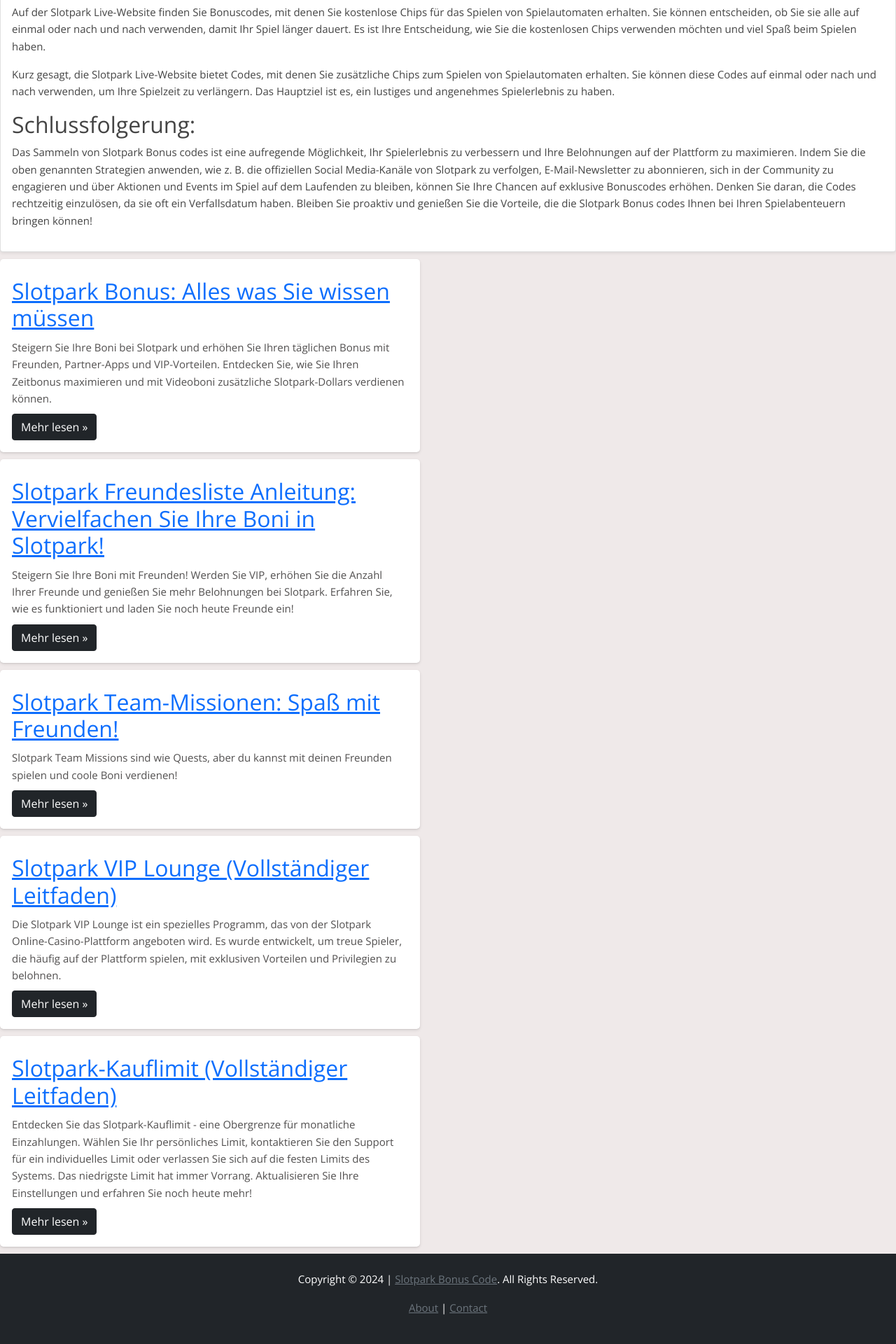
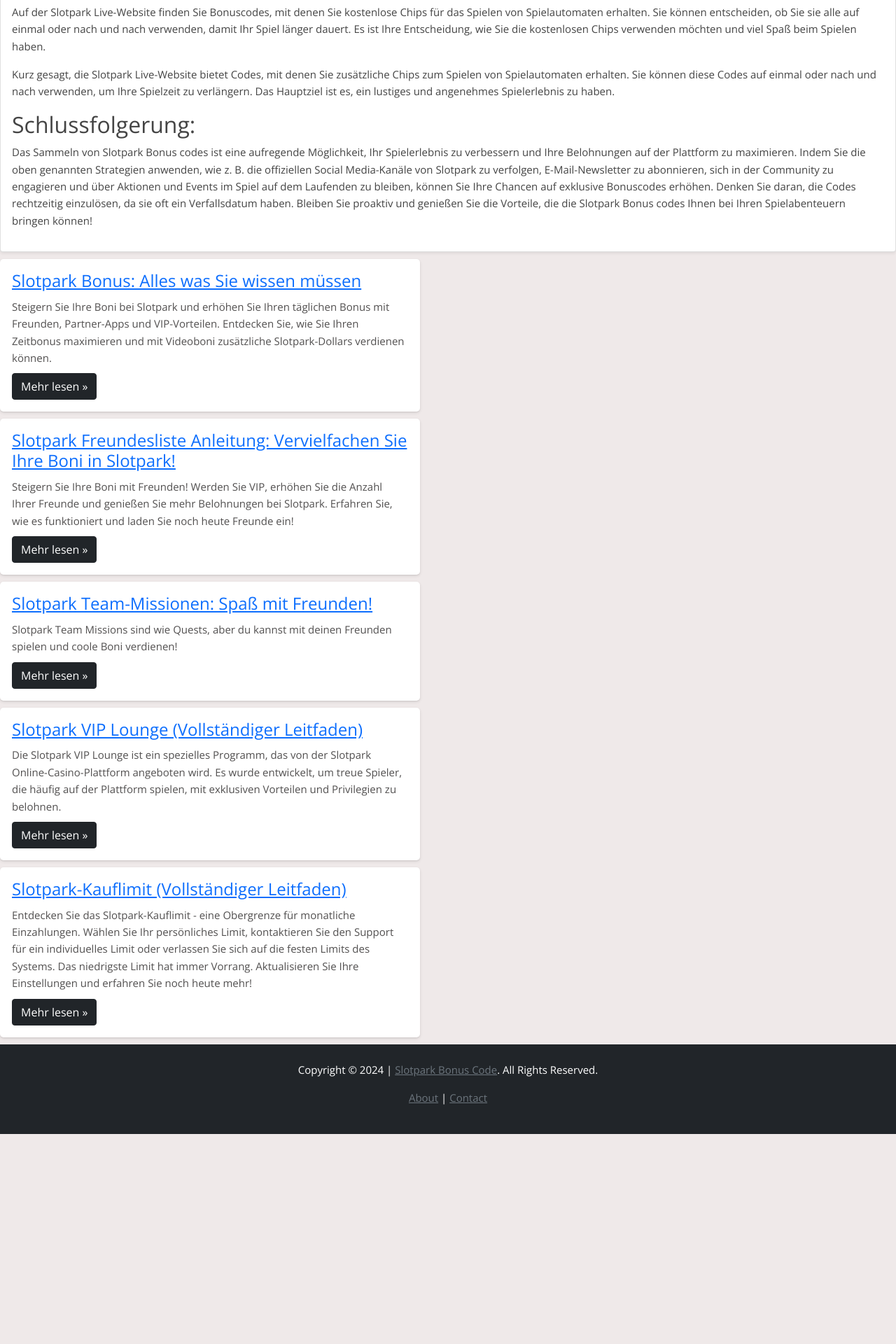
Before and after one commit to Prollad99/sbc-de, a Jekyll site: the page built from index.html, in a window 1280 px wide. Shown: the part 3580-5500 px from the top of the page at 70% size. Built offline with Jekyll 4.4.1, drawn with Linux system fonts in a browser that asks for light colours; after the commit the page ends 5200 px from its top, so only the background shows below that.

```diff
--- a/index.html
+++ b/index.html
@@ -268,7 +268,7 @@ Das Sammeln von Slotpark Bonus codes ist eine aufregende Möglichkeit, Ihr Spiel
 <div id="container">
      <div class="content">
         <a href="/2023/06/slotpark-bonus.html" >
-            <h2>Slotpark Bonus: Alles was Sie wissen müssen</h2>
+            <h4>Slotpark Bonus: Alles was Sie wissen müssen</h4>
 </a>
             <p>Steigern Sie Ihre Boni bei Slotpark und erhöhen Sie Ihren täglichen Bonus mit Freunden, Partner-Apps und VIP-Vorteilen. Entdecken Sie, wie Sie Ihren Zeitbonus maximieren und mit Videoboni zusätzliche Slotpark-Dollars verdienen können.</p>
 <a href="/2023/06/slotpark-bonus.html" >
@@ -278,7 +278,7 @@ Das Sammeln von Slotpark Bonus codes ist eine aufregende Möglichkeit, Ihr Spiel
 
         <div class="content">
         <a href="/2023/06/slotpark-freundesliste-anleitung.html" >
-        <h2>Slotpark Freundesliste Anleitung: Vervielfachen Sie Ihre Boni in Slotpark!</h2>
+        <h4>Slotpark Freundesliste Anleitung: Vervielfachen Sie Ihre Boni in Slotpark!</h4>
 </a>
         <p>Steigern Sie Ihre Boni mit Freunden! Werden Sie VIP, erhöhen Sie die Anzahl Ihrer Freunde und genießen Sie mehr Belohnungen bei Slotpark. Erfahren Sie, wie es funktioniert und laden Sie noch heute Freunde ein!</p>
 <a href="/2023/06/slotpark-freundesliste-anleitung.html" >
@@ -288,7 +288,7 @@ Das Sammeln von Slotpark Bonus codes ist eine aufregende Möglichkeit, Ihr Spiel
 
         <div class="content">
         <a href="/2023/06/slotpark-team-missionen.html" >
-        <h2>Slotpark Team-Missionen: Spaß mit Freunden!</h2>
+        <h4>Slotpark Team-Missionen: Spaß mit Freunden!</h4>
 </a>
         <p>Slotpark Team Missions sind wie Quests, aber du kannst mit deinen Freunden spielen und coole Boni verdienen!</p>
 <a href="/2023/06/slotpark-team-missionen.html" >
@@ -298,7 +298,7 @@ Das Sammeln von Slotpark Bonus codes ist eine aufregende Möglichkeit, Ihr Spiel
 
         <div class="content">
         <a href="/2023/06/slotpark-vip-lounge.html" >
-        <h2>Slotpark VIP Lounge (Vollständiger Leitfaden)</h2>
+        <h4>Slotpark VIP Lounge (Vollständiger Leitfaden)</h4>
 </a>
         <p>Die Slotpark VIP Lounge ist ein spezielles Programm, das von der Slotpark Online-Casino-Plattform angeboten wird. Es wurde entwickelt, um treue Spieler, die häufig auf der Plattform spielen, mit exklusiven Vorteilen und Privilegien zu belohnen.</p>
 <a href="/2023/06/slotpark-vip-lounge.html" >
@@ -308,7 +308,7 @@ Das Sammeln von Slotpark Bonus codes ist eine aufregende Möglichkeit, Ihr Spiel
 
         <div class="content">
         <a href="/2023/06/slotpark-kauflimit.html" >
-        <h2>Slotpark-Kauflimit (Vollständiger Leitfaden)</h2>
+        <h4>Slotpark-Kauflimit (Vollständiger Leitfaden)</h4>
 </a>
         <p>Entdecken Sie das Slotpark-Kauflimit - eine Obergrenze für monatliche Einzahlungen. Wählen Sie Ihr persönliches Limit, kontaktieren Sie den Support für ein individuelles Limit oder verlassen Sie sich auf die festen Limits des Systems. Das niedrigste Limit hat immer Vorrang. Aktualisieren Sie Ihre Einstellungen und erfahren Sie noch heute mehr!</p>
 <a href="/2023/06/slotpark-kauflimit.html" >
```
